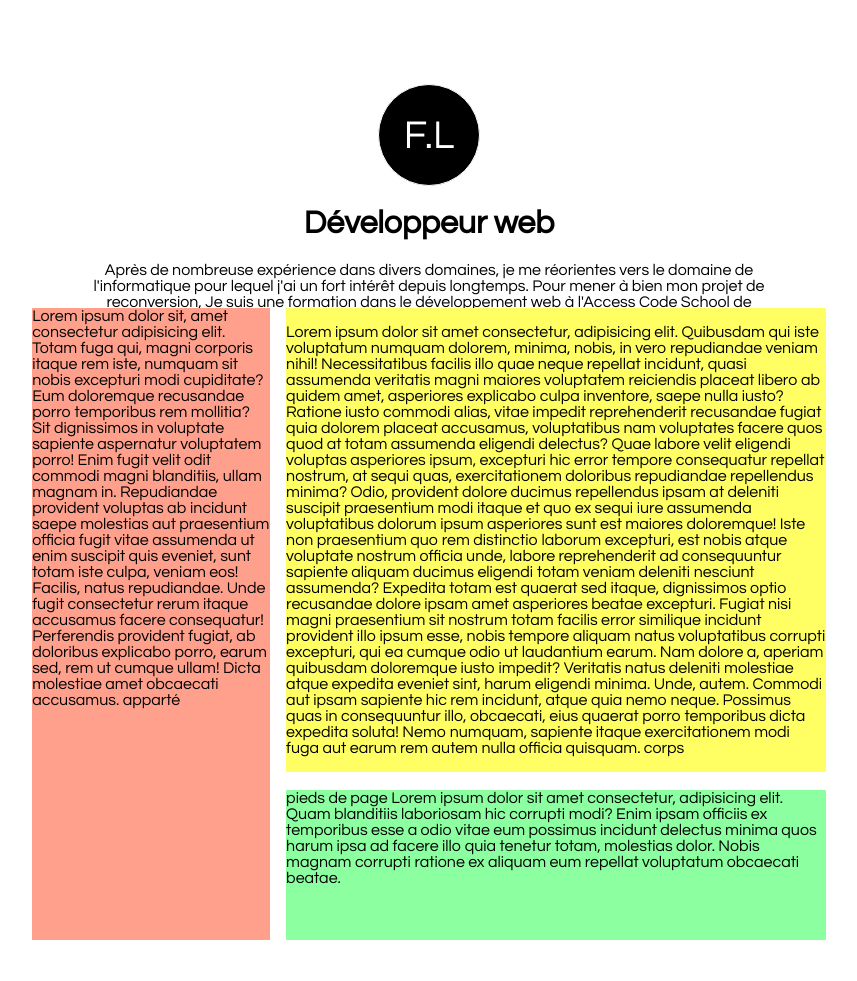
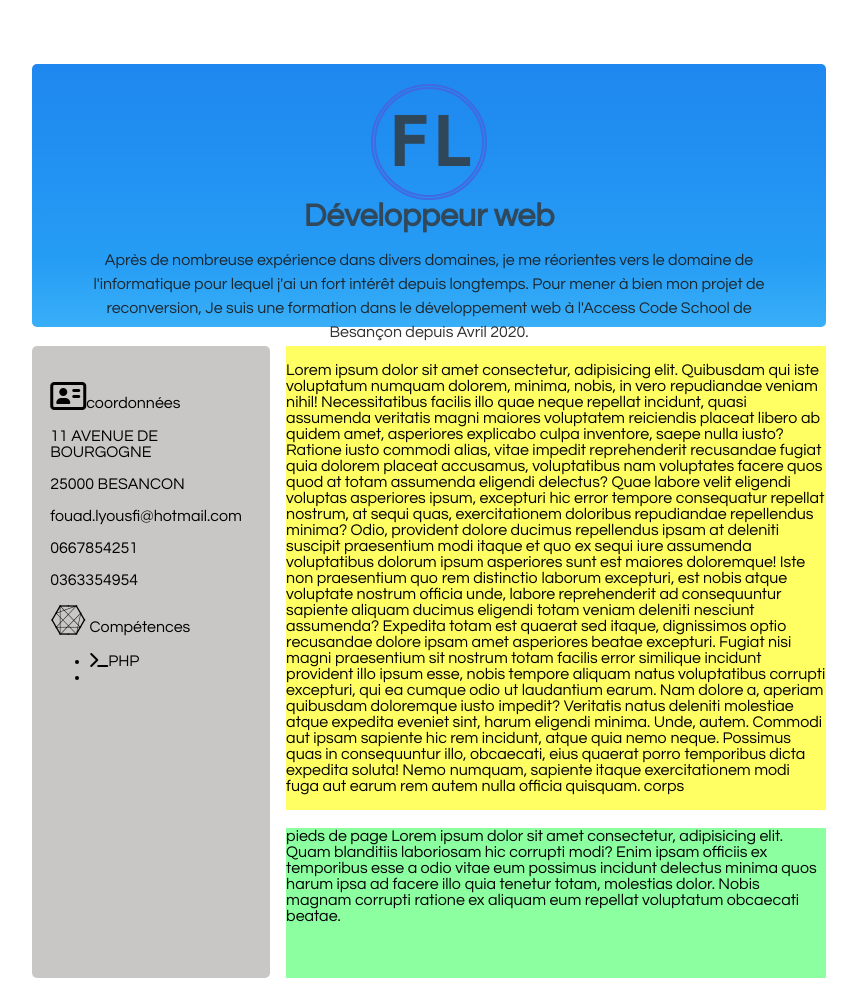
Before and after one commit to fouad-git/MY_CV, a plain HTML site: page index.html in a window 1280 px wide. Shown: the whole page, without its empty margins (211-1068 px from the left). Drawn offline with Linux system fonts and the light colour scheme.

Commit message:
update style header
style header ok , début structure de aside

```diff
--- a/index.html
+++ b/index.html
@@ -10,7 +10,7 @@
     <div class="container">
         <header>
             <div class="FL">
-                <p>F.L</p>
+                <p>FL</p>
 
              </div>
     <div>
@@ -18,16 +18,27 @@
            Développeur web
        </h1>
       <p>
-          Après de nombreuse expérience dans divers domaines, je me réorientes vers le domaine de l'informatique pour lequel j'ai un fort intérêt depuis longtemps. Pour mener à bien mon projet de reconversion, Je suis une formation dans le développement web à l'Access Code School de Besançon Depuis Avril 2020.
+          Après de nombreuse expérience dans divers domaines, je me réorientes vers le domaine de l'informatique pour lequel j'ai un fort intérêt depuis longtemps. Pour mener à bien mon projet de reconversion, Je suis une formation dans le développement web à l'Access Code School de Besançon depuis Avril 2020.
       </p>
     </div>
         </header>
         <aside>
-            <div>
-                Lorem ipsum dolor sit, amet consectetur adipisicing elit. Totam fuga qui, magni corporis itaque rem iste, numquam sit nobis excepturi modi cupiditate? Eum doloremque recusandae porro temporibus rem mollitia? Sit dignissimos in voluptate sapiente aspernatur voluptatem porro! Enim fugit velit odit commodi magni blanditiis, ullam magnam in. Repudiandae provident voluptas ab incidunt saepe molestias aut praesentium officia fugit vitae assumenda ut enim suscipit quis eveniet, sunt totam iste culpa, veniam eos! Facilis, natus repudiandae. Unde fugit consectetur rerum itaque accusamus facere consequatur! Perferendis provident fugiat, ab doloribus explicabo porro, earum sed, rem ut cumque ullam! Dicta molestiae amet obcaecati accusamus.
-        apparté
+            <div class="coordonnées">
+                <p><i class="far fa-address-card fa-2x"></i>coordonnées</p>
+                <p>11 AVENUE DE BOURGOGNE </p>
+                <p>25000 BESANCON</p>
+                <p>fouad.lyousfi@hotmail.com</p>
+                <p>0667854251</p>
+                <p>0363354954</p>
+             </div>
+             <div class="compétences">
+                <p><i class="fab fa-connectdevelop fa-2x"></i> Compétences</p>
+                    <ul>
+                        <li><i class="fas fa-terminal"></i>PHP</li>
+                        <li></li>
+                    </ul>
+             </div>
 
-            </div>
         </aside>
         <main>
             <p>
@@ -43,6 +54,6 @@
         </footer>
 
     </div>
-
+    <script src="https://kit.fontawesome.com/7fbb9a7a75.js" crossorigin="anonymous"></script>
 </body>
 </html>
--- a/sass/import/_layout.scss
+++ b/sass/import/_layout.scss
@@ -1,3 +1,4 @@
+@import "variables.scss";
 body{
     height:297mm;
     width:210mm;
@@ -8,11 +9,14 @@ body{
 .container{
     header{
         grid-area: header;
-        background-color: white;
+        background: linear-gradient( #1f88f0,#208df1,#2395f3,#269df4,#39aff8);
       }
       aside{
           grid-area: aside;
-          background-color: #ffa08c;
+          font-size: 1rem;
+          background-color: lighten(#958f8fc7, 15);
+          padding: 18px;
+          border-radius: 5px;
       }
       main{
           grid-area: main;
--- a/sass/import/_variables.scss
+++ b/sass/import/_variables.scss
@@ -1,2 +1,8 @@
 $bg-color:black;
 $txt-color:white;
+$bg-3th: #958f8fc7;
+
+//fonts
+$font-1 : 1rem;
+$font-2 : 1.125rem;
+$font-3 :2rem;
--- a/sass/main.scss
+++ b/sass/main.scss
@@ -18,30 +18,39 @@
 }
 
 header{
-
+   border-radius: 5px;
     .FL{
-        width: 100px;
-        height: 100px;
-        border: 1px solid white;
+        width: 90px;
+        height: 90px;
+        border: thick  double royalblue;
         border-radius: 50%;
-        margin: 20px auto;
+        margin: 20px auto 0 auto;
         text-align: center;
         font-size: 40px;
-        background: $bg-color;
+        padding:8px;
         @include flex;
         p{
-            color:$txt-color ;
+            color: rgba(52,52,51, .8);
+            font-weight: bolder;
+            font-family :consolas,sans-serif;
+            font-size:70px
         }
 
     }
     div{
+        padding-bottom: 20px;
         h1{
             text-align: center;
+            color: rgba(52,52,51, .8);
+            margin:0;
+            padding-bottom:15px;
         }
         p{
             width: 90%;
             margin: 0 auto;
             text-align: center;
+            color:darken(rgba(52,52,51, .9),10) ;
+            line-height: 1.5rem;
         }
     }
 }
```
Also changed, not shown: style.css, 1 other file.
